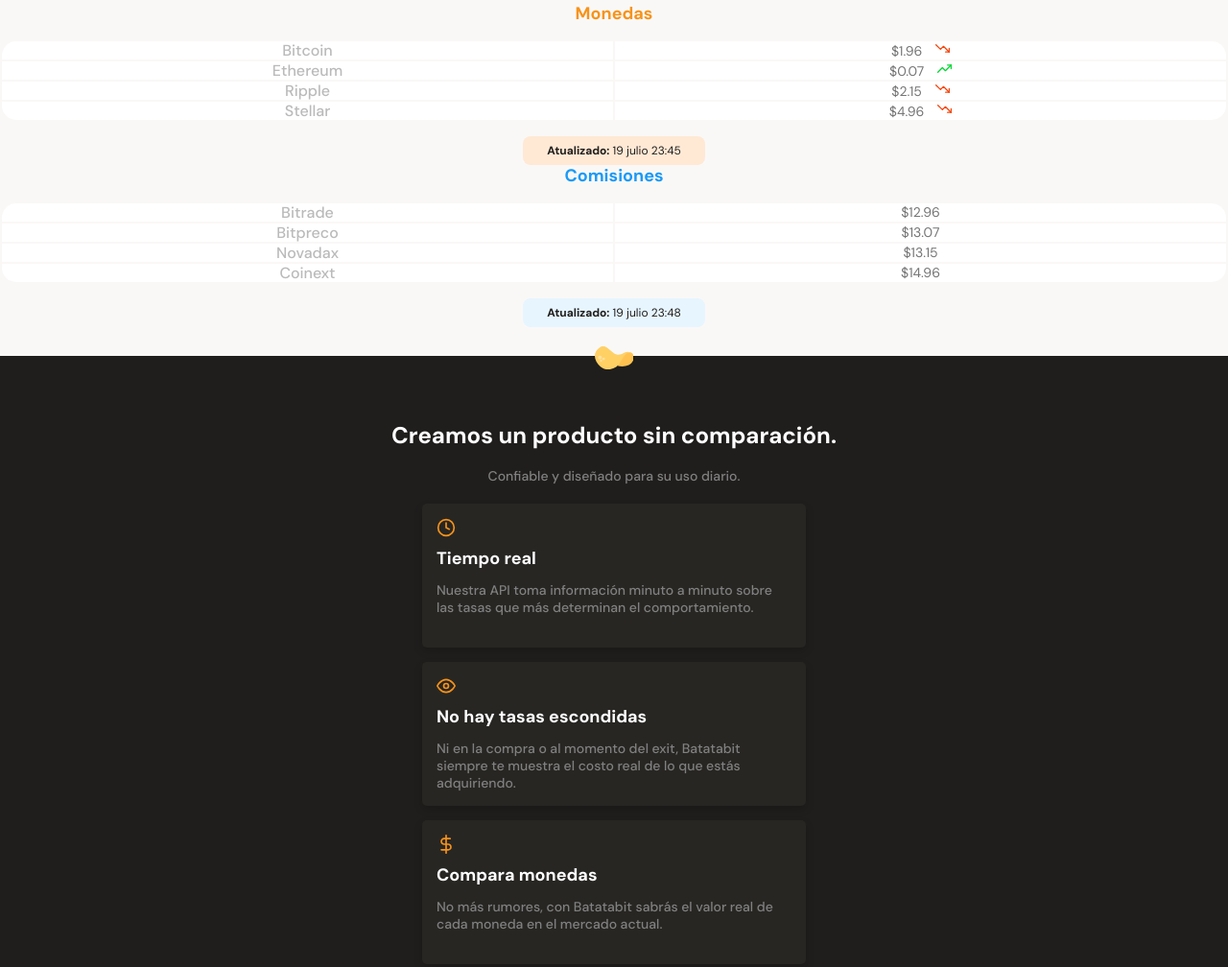
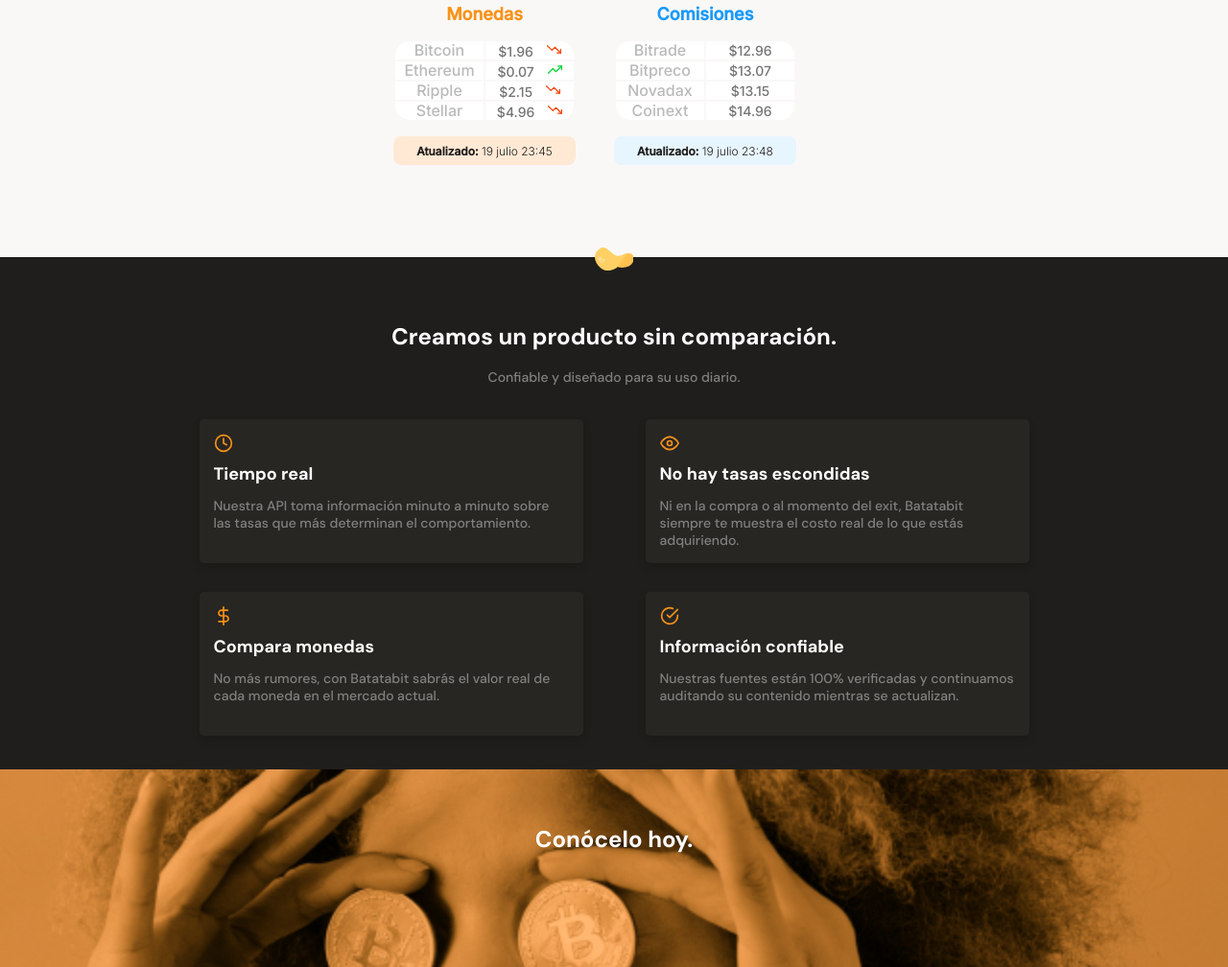
Before and after one commit to HoracioSadaniswski/CursoMobileFirst, a plain HTML site: page index.html in a window 1280 px wide. Shown: the part 763-1771 px from the top of the page at 96% size. Drawn offline with Linux system fonts and the light colour scheme.

Commit message:
9 - Aplicando media queries

```diff
--- /dev/null
+++ b/css/tablet.css
@@ -0,0 +1,13 @@
+.main-tables-container{
+    width: 930px;
+    margin: 0 auto;
+}
+.product-cards--container {
+    display: flex;
+    flex-wrap: wrap;
+    width: 930px;
+    margin: 0 auto;
+}
+.plans-container--slider {
+    justify-content: center;
+}
--- a/index.html
+++ b/index.html
@@ -9,6 +9,7 @@
     <link rel="preconnect" href="https://fonts.gstatic.com" crossorigin>
     <link href="https://fonts.googleapis.com/css2?family=DM+Sans:wght@400;500;700&family=Inter:wght@300;500&display=swap" rel="stylesheet">
     <link rel="stylesheet" href="./styles.css">
+    <link rel="stylesheet" href="./css/tablet.css" media="(min-width: 930px)">
 </head>
 <body>
     <header>
--- a/styles.css
+++ b/styles.css
@@ -136,14 +136,28 @@ main {
     color: #757575;
 }
 
-/* currency and commissions table */
-.main-currency-table .main-commissions-table {
+/* main-tables-container */
+.main-tables-container {
+    display: flex;
+    height: auto;
+    overflow-x: scroll;
+    overscroll-behavior-x: contain;
+    scroll-snap-type: x proximity;
+    scroll-snap-align: center;
     width: 70%;
     min-height: 235px;
     max-width: 500px;
-    height: 360px;
     margin: 0 auto;
     font-family: "Inter", sans-serif;
+}
+/* currency and commissions table */
+.main-currency-table {
+    scroll-snap-align: center;
+    margin: 0 20px 0;
+}
+.main-commissions-table {
+    scroll-snap-align: center;
+    margin: 0 20px 0;
 }
 .main-currency-table .currency-table--title {
     margin-bottom: 15px;
```
